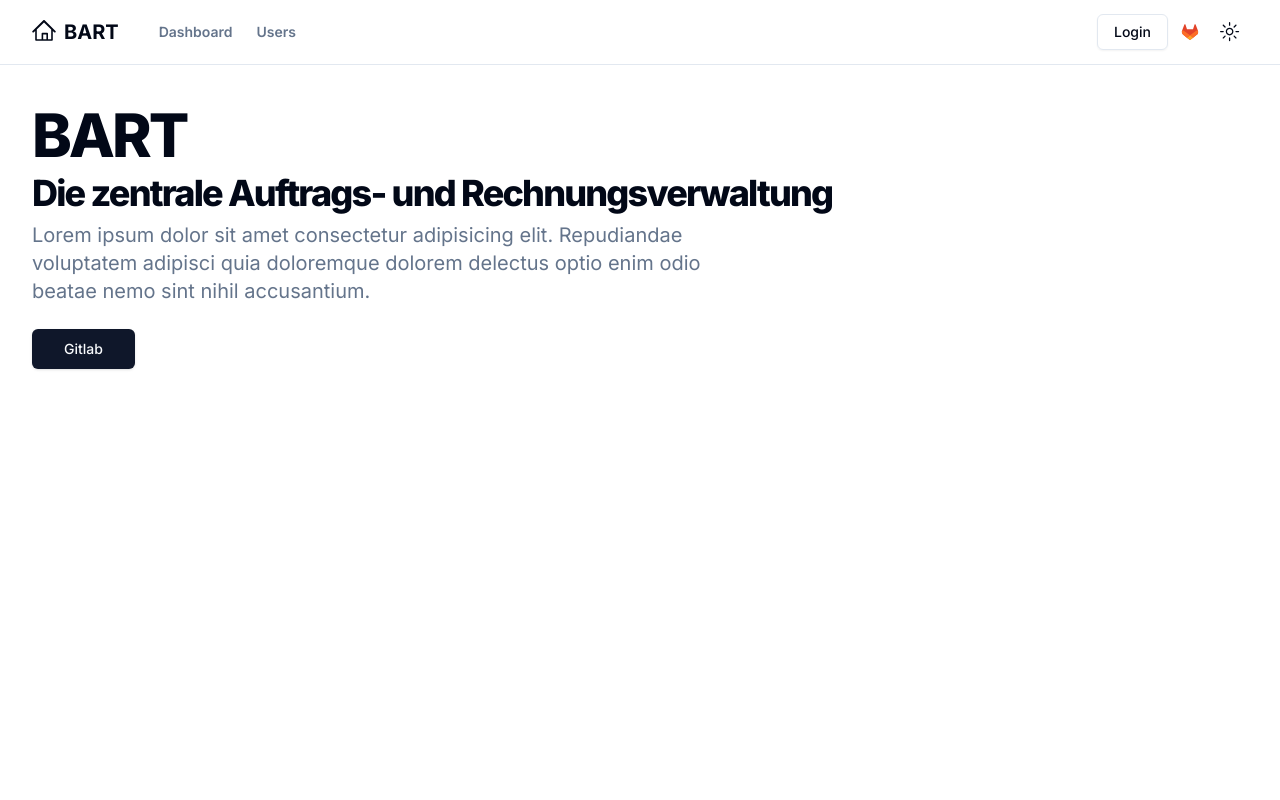
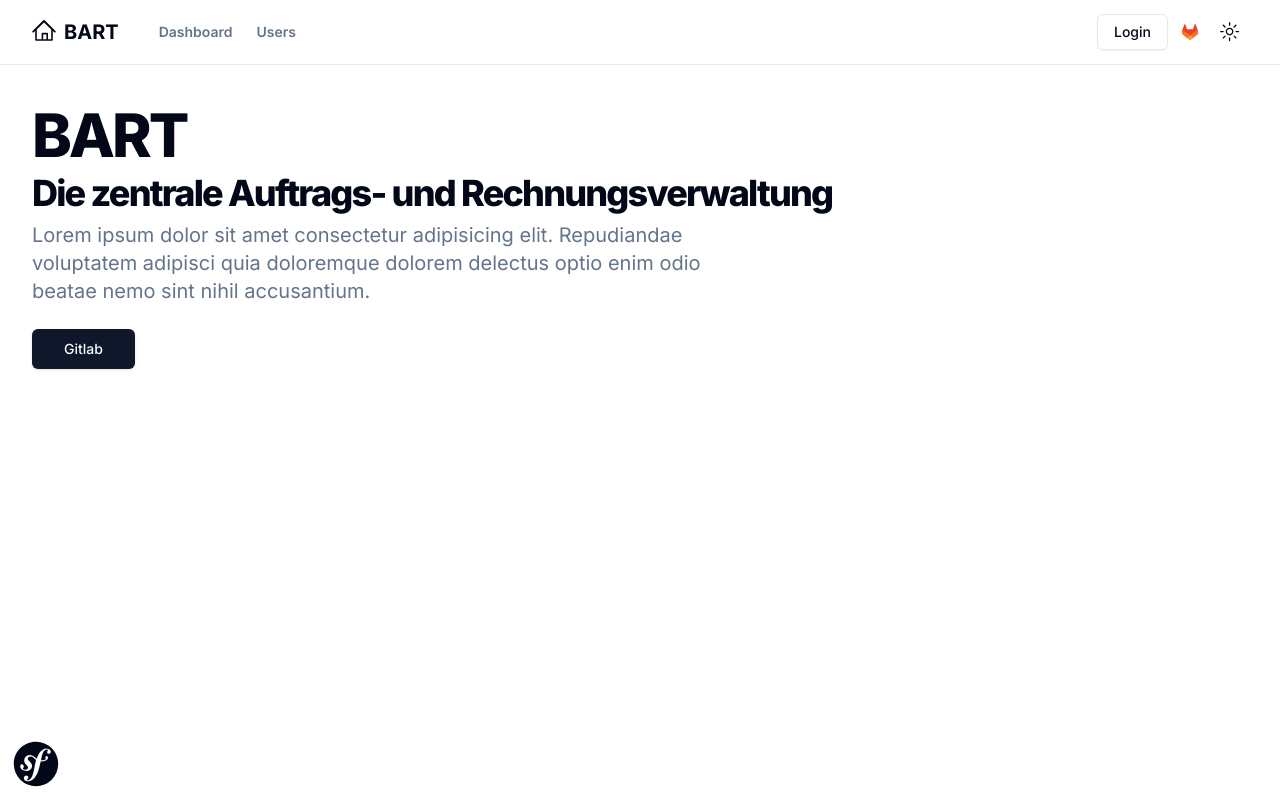
Before and after one commit to cardiacdev/art, a Next.js app in the folder client/: page / in a window 1280 px wide. Built offline with nearby package versions, Linux system fonts and the light colour scheme.

Commit message:
Embed symfony profiler link into dev build

```diff
--- a/client/app/layout.tsx
+++ b/client/app/layout.tsx
@@ -4,9 +4,12 @@ import { siteConfig } from "@/config/site";
 
 import "@/styles/globals.css";
 
+import { env } from "@/env.mjs";
+
 import { fontSans } from "@/lib/fonts";
 import { cn } from "@/lib/utils";
 import { SiteHeader } from "@/components/header/site-header";
+import { ProfilerLink } from "@/components/profiler-link";
 import { Providers } from "@/components/providers";
 
 export const metadata: Metadata = {
@@ -30,6 +33,7 @@ export default function RootLayout({ children }: { children: React.ReactNode })
         <Providers>
           <SiteHeader appName={siteConfig.name} />
           {children}
+          {env.NODE_ENV !== "production" && <ProfilerLink />}
         </Providers>
       </body>
     </html>
--- a/client/components/icons.tsx
+++ b/client/components/icons.tsx
@@ -21,4 +21,11 @@ export const Icons = {
       />
     </svg>
   ),
+  symfony: (props: IconProps) => (
+    <svg xmlns="http://www.w3.org/2000/svg" viewBox="0 0 24 24" {...props}>
+      <path
+        className="fill-current"
+        d="M12 .9C5.8.9.9 5.8.9 12a11 11 0 1 0 22.2 0A11 11 0 0 0 12 .9zm6.5 6c-.6 0-.9-.3-.9-.8 0-.2 0-.4.2-.6l.2-.4c0-.3-.5-.4-.6-.4-1.8.1-2.3 2.5-2.7 4.4l-.2 1c1 .2 1.8 0 2.2-.3.6-.4-.2-.7-.1-1.2.1-.3.5-.5.7-.6.5 0 .7.5.7.9 0 .7-1 1.8-3 1.8l-.6-.1-.6 2.4c-.4 1.6-.8 3.8-2.4 5.7-1.4 1.7-2.9 1.9-3.5 1.9-1.2 0-1.9-.6-2-1.5 0-.8.7-1.3 1.2-1.3.6 0 1.1.5 1.1 1s-.2.6-.4.6c-.1.1-.3.2-.3.4 0 .1.1.3.4.3.5 0 .8-.3 1.1-.5 1.2-.9 1.6-2.7 2.2-5.7l.1-.7.7-3.2c-.8-.6-1.3-1.4-2.4-1.7-.6-.1-1.1.1-1.5.5-.4.5-.2 1.1.2 1.5l.7.6c.7.8 1.2 1.6 1 2.5-.3 1.5-2 2.6-4 1.9-1.8-.6-2-1.8-1.8-2.5.2-.6.6-.7 1.1-.6.5.2.6.7.6 1.2l-.1.3c-.2.1-.3.3-.3.4-.1.4.4.6.7.7.7.3 1.6-.2 1.8-.8a1 1 0 0 0-.4-1.1l-.7-.8c-.4-.4-1.1-1.4-.7-2.6.1-.5.4-.9.7-1.3a4 4 0 0 1 2.8-.6c1.2.4 1.8 1.1 2.6 1.8.5-1.2 1-2.4 1.8-3.5.9-.9 1.9-1.6 3.1-1.7 1.3.2 2.2.7 2.2 1.6 0 .4-.2 1.1-.9 1.1z"></path>
+    </svg>
+  ),
 };
--- /dev/null
+++ b/client/components/profiler-link.tsx
@@ -0,0 +1,15 @@
+import Link from "next/link";
+
+import { Icons } from "./icons";
+
+export const ProfilerLink = () => {
+  return (
+    <Link
+      href={"/_profiler"}
+      target="_blank"
+      rel="noreferrer"
+      className={"fixed bottom-3 left-3 z-50 h-12 w-12"}>
+      <Icons.symfony />
+    </Link>
+  );
+};
--- a/client/env.mjs
+++ b/client/env.mjs
@@ -3,6 +3,7 @@ import { z } from "zod";
 
 export const env = createEnv({
   server: {
+    NODE_ENV: z.enum(["development", "production", "test"]),
   },
 
   /**
@@ -21,6 +22,7 @@ export const env = createEnv({
    * `process.env` or `import.meta.env`.
    */
   runtimeEnv: {
+    NODE_ENV: process.env.NODE_ENV,
     NEXT_PUBLIC_API_URL: process.env.NEXT_PUBLIC_API_URL,
     NEXT_PUBLIC_APP_NAME: process.env.NEXT_PUBLIC_APP_NAME,
   },
```
